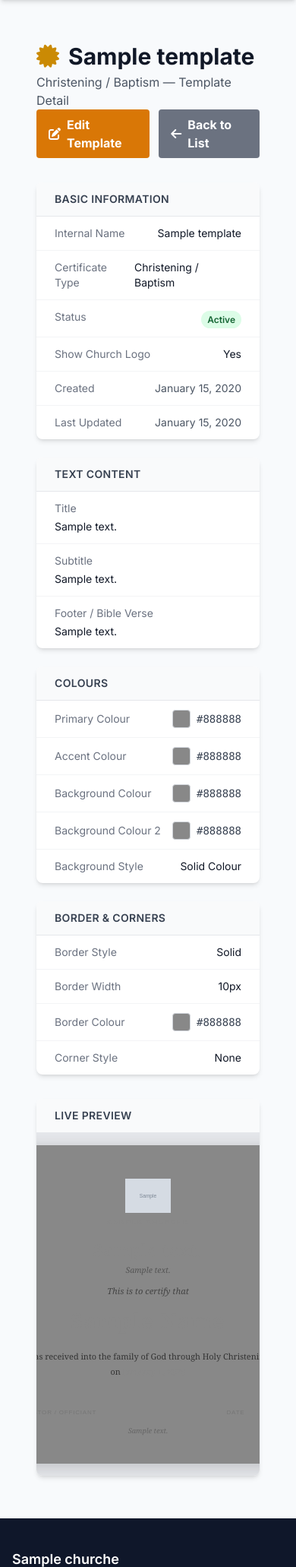
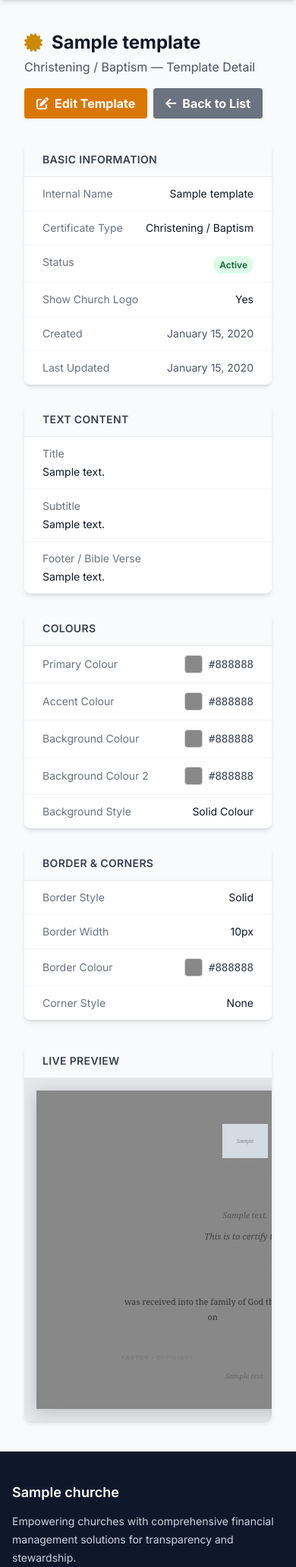
Before and after one commit to grant8827/church-books, a Django app: page /finances/certificates/1/view/ in a window 390 px wide. Shown: the part 132-2194 px from the top of the page at 76% size. Run offline with Django 5.2, Linux system fonts and the light colour scheme; a user stored in the database is signed in; tables that the repository leaves empty hold one stand-in row (values such as "Sample post"); grey boxes marked "Sample" are stand-in pictures; parts of the project's set-up code (start-up, migrations or seed data) failed here and were passed over; some libraries are stand-ins or nearby versions.

Commit message:
Fix mobile responsiveness for certificate template pages

```diff
--- a/church_finances/templates/church_finances/certificate_template_detail.html
+++ b/church_finances/templates/church_finances/certificate_template_detail.html
@@ -2,17 +2,17 @@
 {% block title %}{{ tmpl.name }} — Template Detail{% endblock %}
 
 {% block content %}
-<div class="container mx-auto p-8">
+<div class="container mx-auto p-4 md:p-8">
 
     <!-- Page header -->
-    <div class="flex flex-wrap items-center justify-between mb-8">
+    <div class="flex flex-wrap items-start gap-4 justify-between mb-8">
         <div>
-            <h1 class="text-3xl font-bold text-gray-900 flex items-center">
+            <h1 class="text-2xl md:text-3xl font-bold text-gray-900 flex items-center">
                 <i class="fas fa-certificate text-yellow-600 mr-3"></i>{{ tmpl.name }}
             </h1>
             <p class="text-gray-600 mt-1">{{ tmpl.get_certificate_type_display }} — Template Detail</p>
         </div>
-        <div class="flex gap-3">
+        <div class="flex flex-wrap gap-2">
             <a href="{% url 'certificate_template_edit' tmpl.id %}" class="bg-blue-600 hover:bg-blue-700 text-white font-bold py-2 px-4 rounded inline-flex items-center">
                 <i class="fas fa-edit mr-2"></i>Edit Template
             </a>
@@ -153,12 +153,12 @@
 
         <!-- ── Right column: live certificate preview ── -->
         <div>
-            <div class="bg-white rounded-lg shadow-md overflow-hidden">
-                <div class="bg-gray-50 px-6 py-3 border-b border-gray-200">
+            <div class="bg-white rounded-lg shadow-md">
+                <div class="bg-gray-50 px-6 py-3 border-b border-gray-200 rounded-t-lg">
                     <h2 class="text-sm font-semibold text-gray-700 uppercase tracking-wide">Live Preview</h2>
                 </div>
-                <div class="p-4 bg-gray-200 flex items-center justify-center overflow-auto">
-                    <div class="preview-wrap">
+                <div class="p-4 bg-gray-200 flex items-start justify-start overflow-x-auto rounded-b-lg">
+                    <div class="preview-wrap" style="min-width: 550px;">
                         <!-- ── Inline certificate preview ── -->
                         <style>
                             .prev-cert {
--- a/static/styles.css
+++ b/static/styles.css
@@ -6,7 +6,6 @@
 }
 body, html {
  overflow-x: clip;
- overflow-x: hidden;
 
 
 }
```
Also changed, not shown: church_finances/templates/church_finances/certificate_template_form.html (+5 -5 lines), church_finances/templates/church_finances/certificate_templates_list.html (+5 -5 lines), 1 other file.
